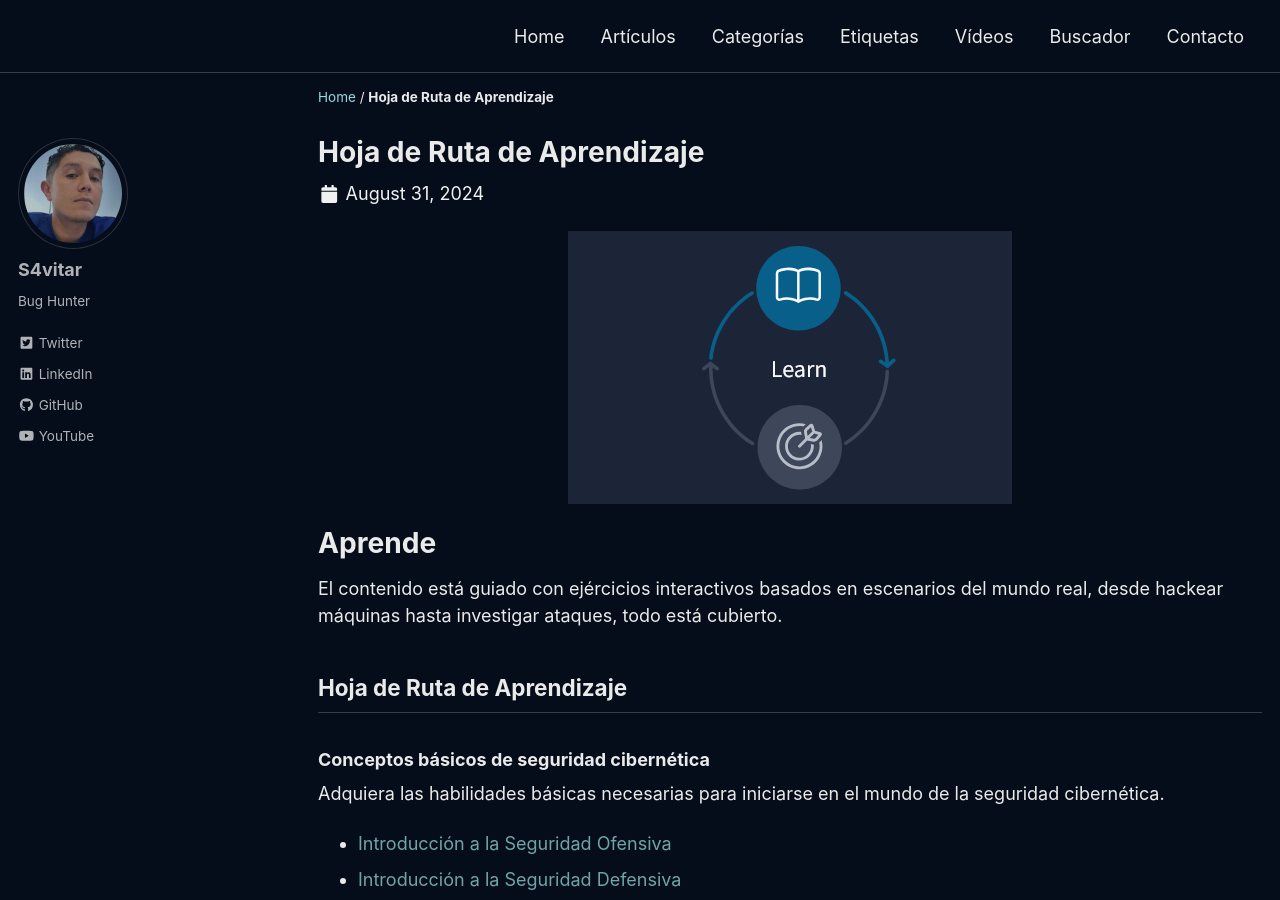
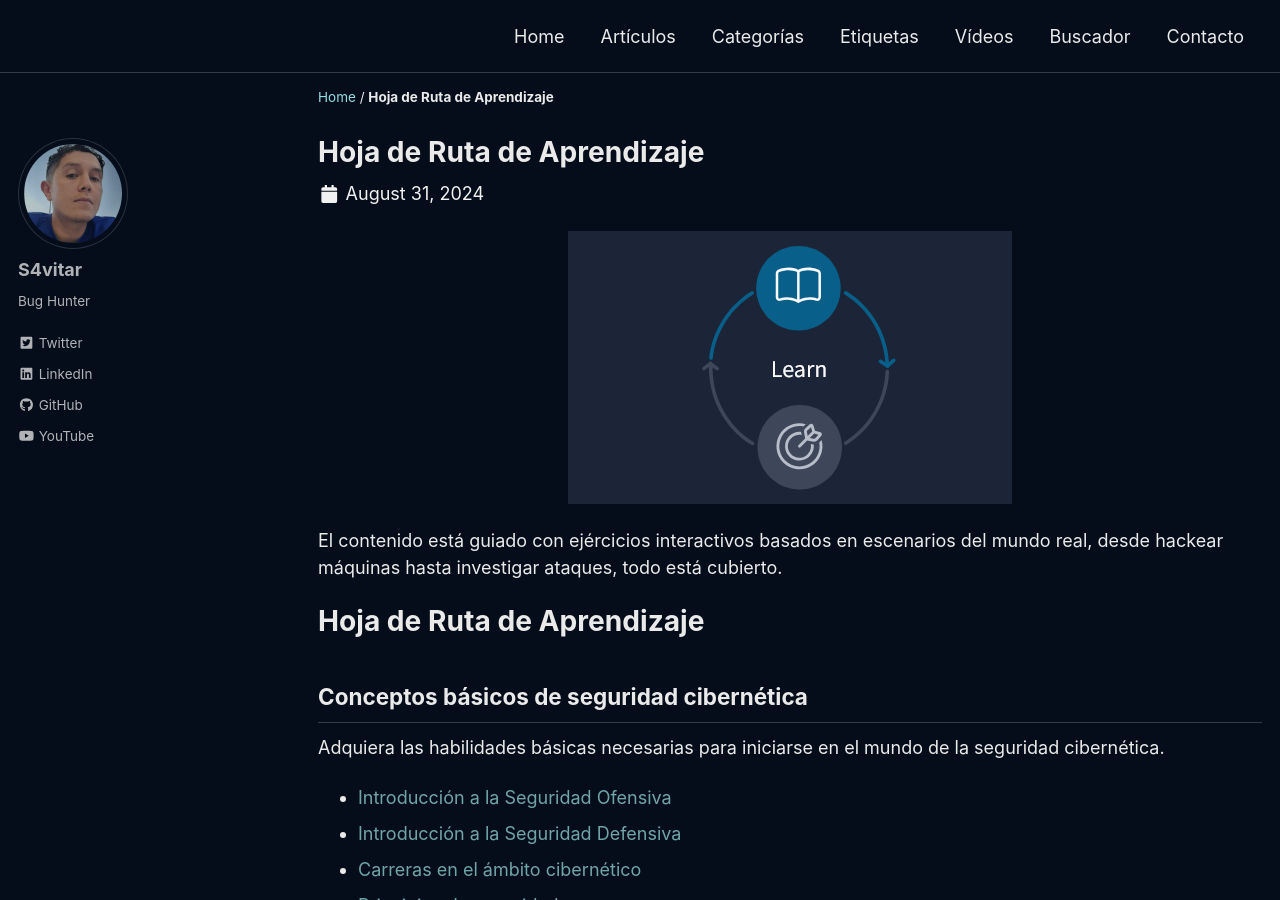
Before and after one commit to 4rleki-ing/TryH4ckm3.github.io, a Jekyll site: the page built from _posts/2024-01-01-Ruta-de-Aprendizaje.md, in a window 1280 px wide and 900 px high. Built offline with Jekyll 4.4.1, drawn with Linux system fonts in a browser that asks for light colours; cached includes are drawn as plain includes; a script that is not in the unit is left out.

Commit message:
Update 2024-01-01-Ruta-de-Aprendizaje.md

```diff
--- a/_posts/2024-01-01-Ruta-de-Aprendizaje.md
+++ b/_posts/2024-01-01-Ruta-de-Aprendizaje.md
@@ -20,12 +20,10 @@ tags:
 <img src="https://4rleki-ing.github.io/TryH4ckm3.github.io/assets/images/Ruta-Aprendizaje/Aprende.png">
 </p>
 
-# Aprende
-
 El contenido está guiado con ejércicios interactivos basados en escenarios del mundo real, desde hackear máquinas hasta investigar ataques, todo está cubierto.
 
-## Hoja de Ruta de Aprendizaje
-### Conceptos básicos de seguridad cibernética
+# Hoja de Ruta de Aprendizaje
+## Conceptos básicos de seguridad cibernética
 Adquiera las habilidades básicas necesarias para iniciarse en el mundo de la seguridad cibernética.
 
 - [Introducción a la Seguridad Ofensiva]()
@@ -35,7 +33,7 @@ Adquiera las habilidades básicas necesarias para iniciarse en el mundo de la se
 - [Gobernanza y Regulación]()
 - [Cadena de muerte cibernética (Cyber Kill Chain)]()
 
-### Habilidades Fundamentales
+## Habilidades Fundamentales
 Adquiera las habilidades fundamentales necesarias para ingresar a cualquier carrera en la industria.
 
 - [Fundamentos de Linux, Parte 1]()
@@ -49,7 +47,7 @@ Adquiera las habilidades fundamentales necesarias para ingresar a cualquier carr
 - [Cómo funcionan los sitios web]()
 - [Unificando todo]()
 
-### Habilidades profesionales en Ciberseguridad
+## Habilidades profesionales en Ciberseguridad
 Domine las habilidades específicas necesarias para la carrera que le interesa.
 
 `Analista de Seguridad`: Domine sus primeros pasos para convertirse en analista de seguridad.
```
